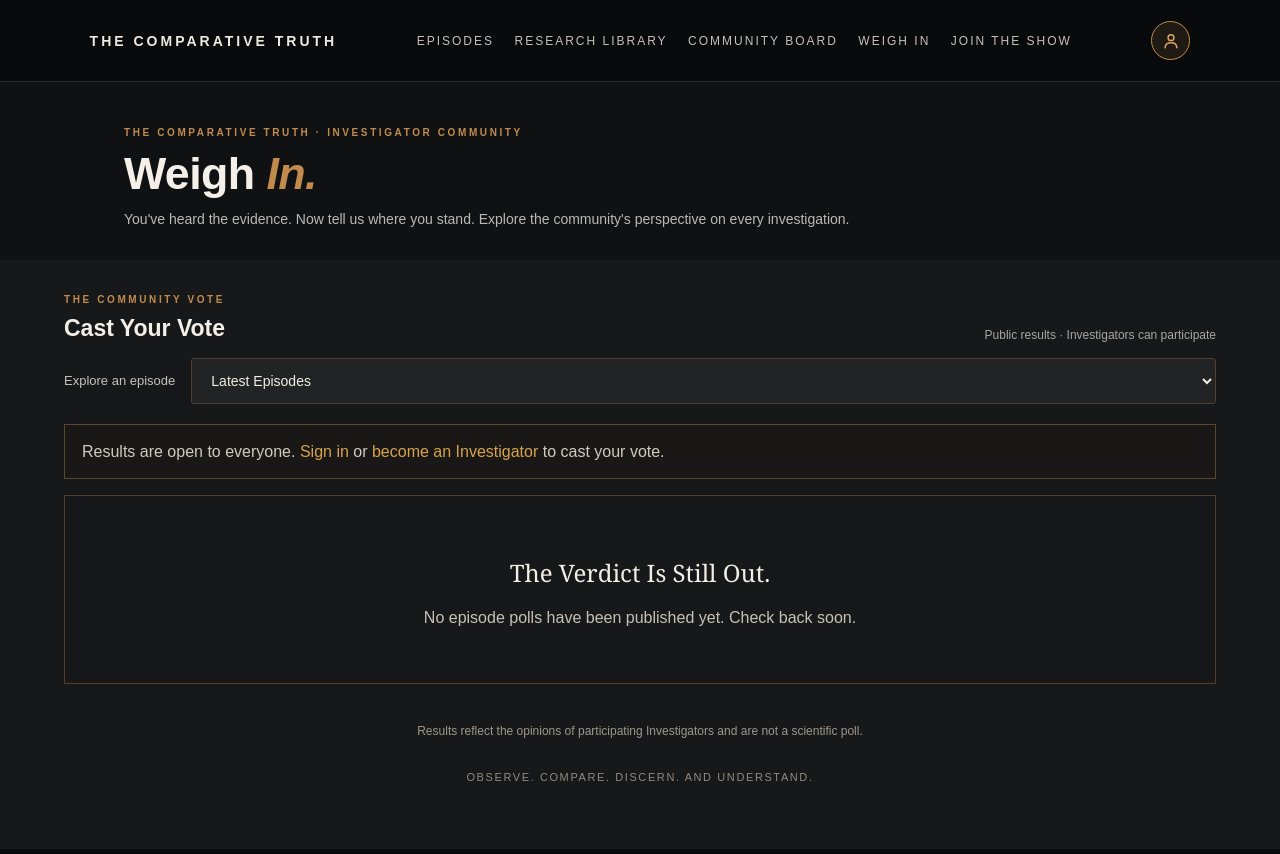
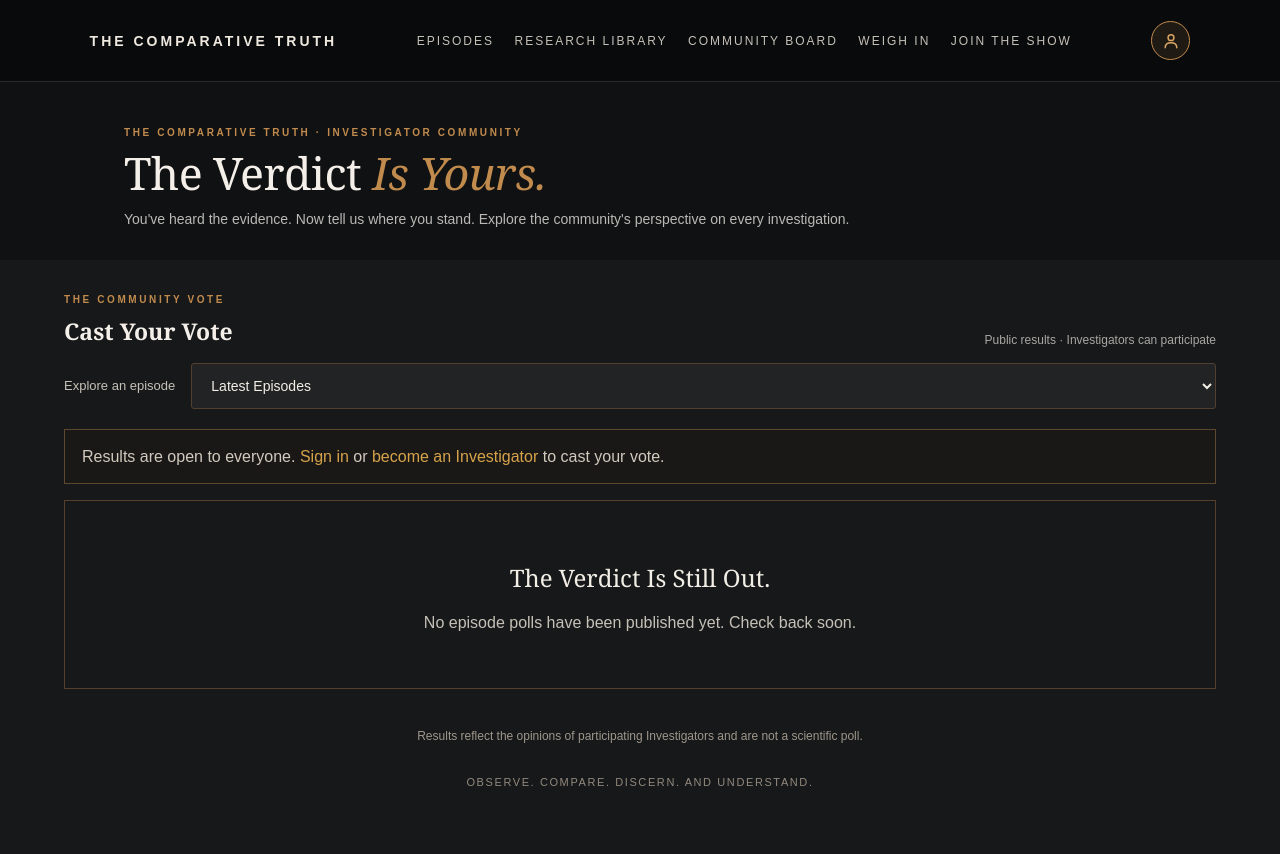
Before and after one commit to RyanTCT/the-comparative-truth, a Next.js app: page /weigh-in in a window 1280 px wide. Built offline with nearby package versions, Linux system fonts and the light colour scheme; no server answers; the database is empty.

Commit message:
Give Weigh In editorial headline and align fonts and gutters with Community Board

```diff
--- a/app/weigh-in/page.js
+++ b/app/weigh-in/page.js
@@ -13,7 +13,7 @@ export default function WeighIn(){
  const sorted=useMemo(()=>[...polls].sort((a,b)=>b.episode_number-a.episode_number||new Date(b.created_at)-new Date(a.created_at)),[polls]);
  const displayed=episode!=="recent"?sorted.filter(q=>q.id===episode):expanded?sorted:sorted.slice(0,3);
  async function vote(q,option){if(!session){setError("Sign in as an Investigator to cast your vote.");return}setBusy(q.id+":"+option);setNotice("");setError("");try{const r=await fetch("/api/weigh-in",{method:"POST",headers:{"Content-Type":"application/json",Authorization:"Bearer "+session.access_token},body:JSON.stringify({question_id:q.id,option_id:option})});const d=await r.json();if(!r.ok)throw Error(d.error||"Unable to save vote.");await load(session);setNotice("Your vote has been recorded. You can change it anytime.");}catch(e){setError(e.message)}finally{setBusy("")}}
- return <main className="weigh-page"><SiteHeader/><section className="weigh-hero"><p className="weigh-eyebrow">THE COMPARATIVE TRUTH · INVESTIGATOR COMMUNITY</p><h1>Weigh <em>In.</em></h1><p className="weigh-intro">You've heard the evidence. Now tell us where you stand. Explore the community's perspective on every investigation.</p></section><section className="weigh-wrap"><div className="weigh-section-heading"><div><p className="weigh-eyebrow">THE COMMUNITY VOTE</p><h2>Cast Your Vote</h2></div><span>Public results · Investigators can participate</span></div>
+ return <main className="weigh-page"><SiteHeader/><section className="weigh-hero"><p className="weigh-eyebrow">THE COMPARATIVE TRUTH · INVESTIGATOR COMMUNITY</p><h1>The Verdict <em>Is Yours.</em></h1><p className="weigh-intro">You've heard the evidence. Now tell us where you stand. Explore the community's perspective on every investigation.</p></section><section className="weigh-wrap"><div className="weigh-section-heading"><div><p className="weigh-eyebrow">THE COMMUNITY VOTE</p><h2>Cast Your Vote</h2></div><span>Public results · Investigators can participate</span></div>
  <div className="weigh-toolbar"><label htmlFor="weigh-episode">Explore an episode</label><select id="weigh-episode" value={episode} onChange={e=>{setEpisode(e.target.value);setExpanded(false)}}><option value="recent">Latest Episodes</option>{sorted.map(q=><option value={q.id} key={q.id}>Episode {String(q.episode_number).padStart(2,"0")} — {q.question}</option>)}</select></div>
  {!session&&<p className="weigh-signin">Results are open to everyone. <Link href="/investigator/login">Sign in</Link> or <Link href="/investigator/register">become an Investigator</Link> to cast your vote.</p>}
  {error&&<p className="weigh-error" role="alert">{error}</p>}{notice&&<p className="weigh-success" role="status">{notice}</p>}
--- a/app/weigh-in/weigh-in.css
+++ b/app/weigh-in/weigh-in.css
@@ -19,3 +19,12 @@
 .weigh-options{gap:15px}
 @media(max-width:800px){.weigh-hero{padding:30px 6% 24px}.weigh-wrap{padding:20px 6% 55px}.weigh-section-heading{align-items:start;flex-direction:column;gap:7px}}
 @media(max-width:540px){.weigh-card{padding:18px 16px}.weigh-section-heading h2{font-size:22px}}
+
+/* Match the Community Board's editorial typography and exact horizontal gutters */
+.weigh-page .weigh-hero{max-width:1160px;margin:0 auto;padding:35px 5% 29px}
+.weigh-page .weigh-hero h1{font-family:Georgia,"Times New Roman",serif;font-size:clamp(28px,3.5vw,45px);font-weight:400;letter-spacing:-.6px;line-height:1.12;margin:9px 0 10px}
+.weigh-page .weigh-hero h1 em{font-family:inherit;font-weight:inherit;font-style:italic;color:#c18b4d}
+.weigh-page .weigh-wrap{box-sizing:border-box;width:100%;max-width:none;padding:24px max(5%,calc((100vw - 1160px)/2)) 55px}
+.weigh-page .weigh-section-heading h2{font-family:Georgia,"Times New Roman",serif;font-weight:700}
+.weigh-page .weigh-card h2{font-family:Georgia,"Times New Roman",serif}
+@media(max-width:800px){.weigh-page .weigh-hero{padding:30px 6% 24px}.weigh-page .weigh-wrap{padding:20px 6% 55px}}
```
